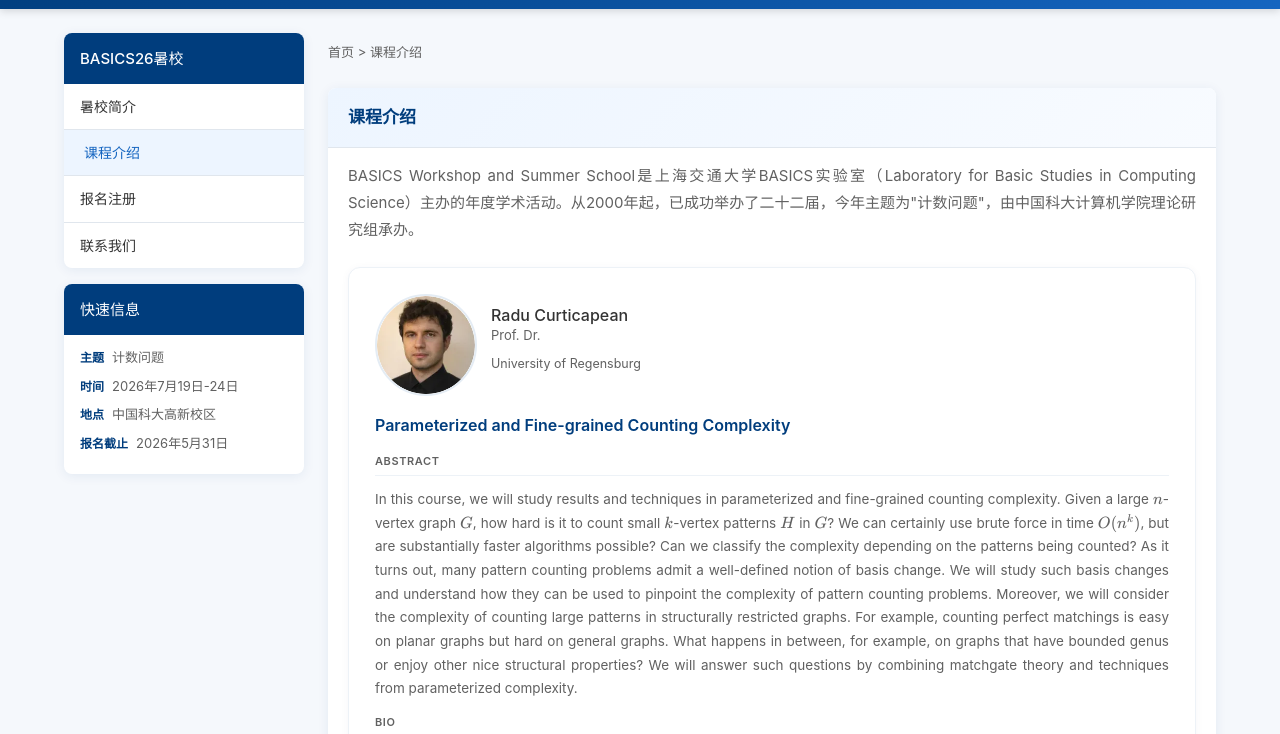
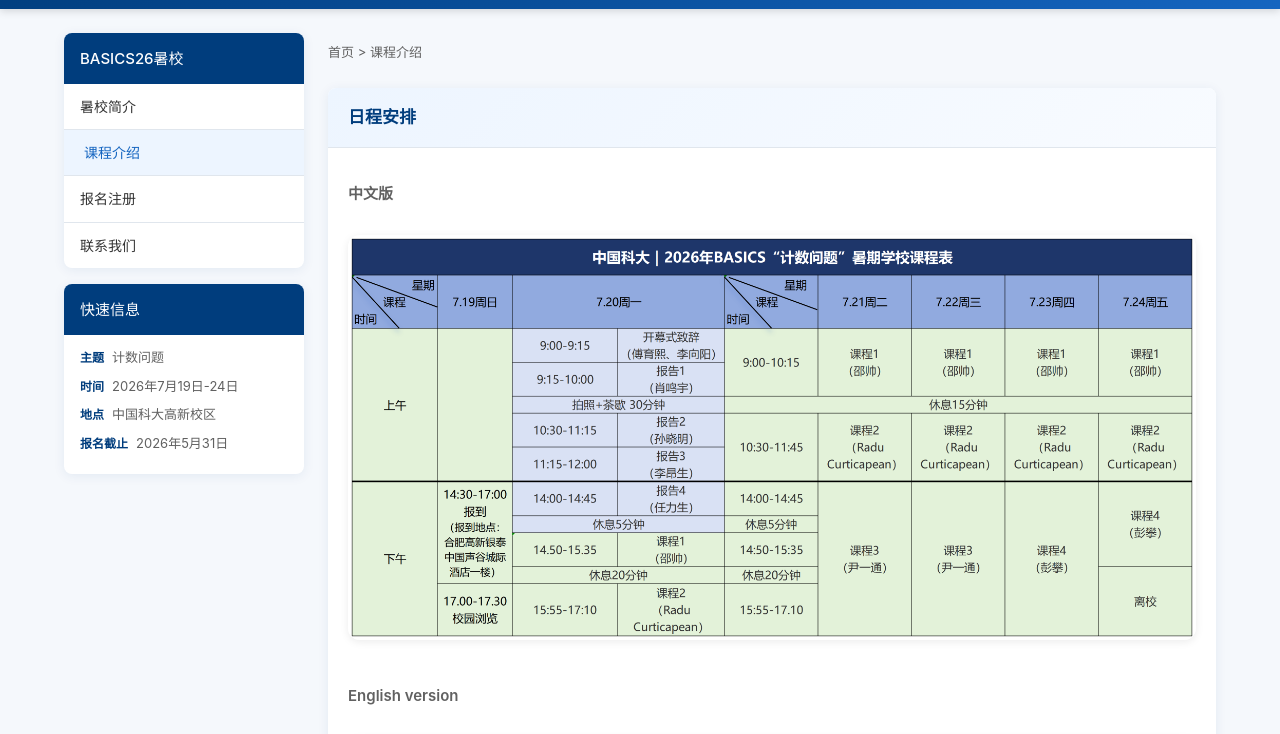
Before and after one commit to KeShih/basics2026, a plain HTML site: page schedule.html in a window 1280 px wide. Shown: the part 59-793 px from the top of the page. Drawn offline with nearby package versions, Linux system fonts and the light colour scheme.

Commit message:
Add bilingual schedule, organizers info, mark registration closed
- Add 主办单位/承办单位 to index basic info
- Add bilingual (zh/en) schedule images to course page
- Strike through registration deadline and mark 已截止

Co-Authored-By: Claude Opus 4.8 <noreply@anthropic.com>

```diff
--- a/schedule.html
+++ b/schedule.html
@@ -52,6 +52,16 @@
       <div class="breadcrumb">
         <a href="index.html">首页</a> &gt; <span>课程介绍</span>
       </div>
+
+      <section class="info-card">
+        <h2 class="section-title">日程安排</h2>
+        <div class="card-body">
+          <p class="schedule-caption">中文版</p>
+          <img src="images/schedule-zh.png" alt="2026年BASICS“计数问题”暑期学校课程表" class="content-img schedule-img">
+          <p class="schedule-caption">English version</p>
+          <img src="images/schedule-en.png" alt="Schedule for 2026 BASICS Summer School on Counting Problems" class="content-img schedule-img">
+        </div>
+      </section>
 
       <section class="info-card">
         <h2 class="section-title">课程介绍</h2>
--- a/style.css
+++ b/style.css
@@ -345,6 +345,12 @@ a:hover {
 
 .schedule-img {
   border-radius: 12px;
+}
+
+.schedule-caption {
+  margin: 18px 0 4px;
+  font-weight: 600;
+  color: var(--ustc-blue);
 }
 
 .course-table {
```
Also changed, not shown: index.html (+2 -0 lines), register.html (+1 -1 lines), images/schedule-en.png (added), images/schedule-zh.png (added).
